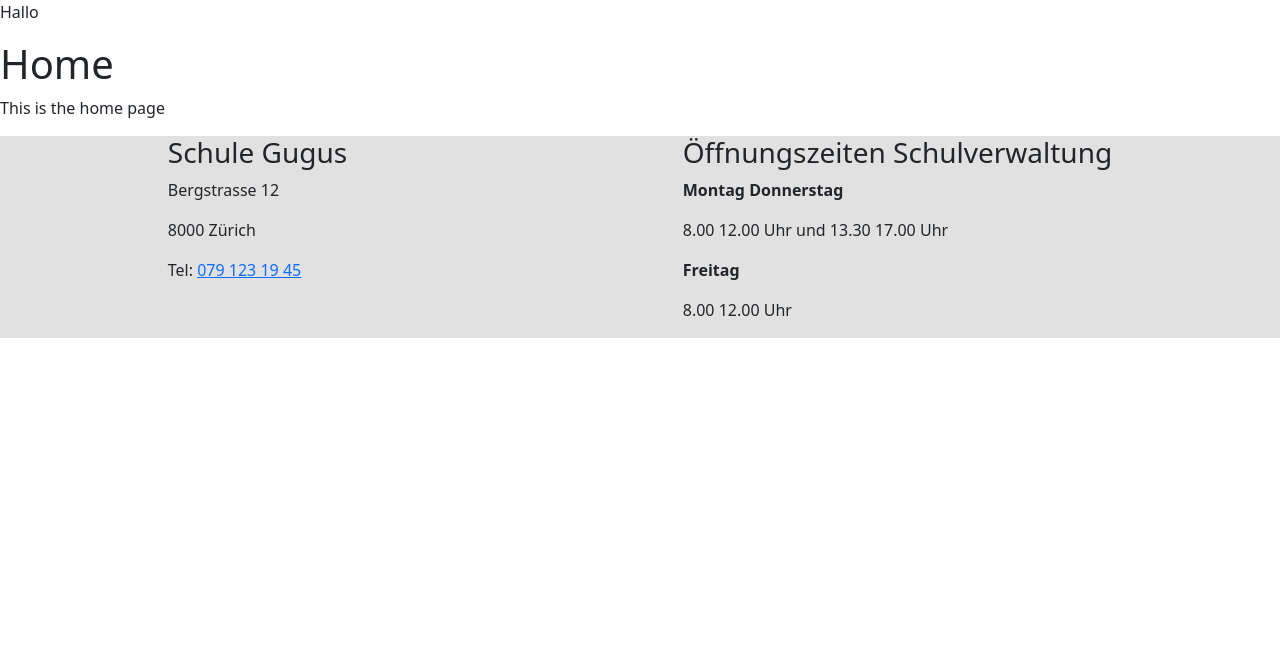
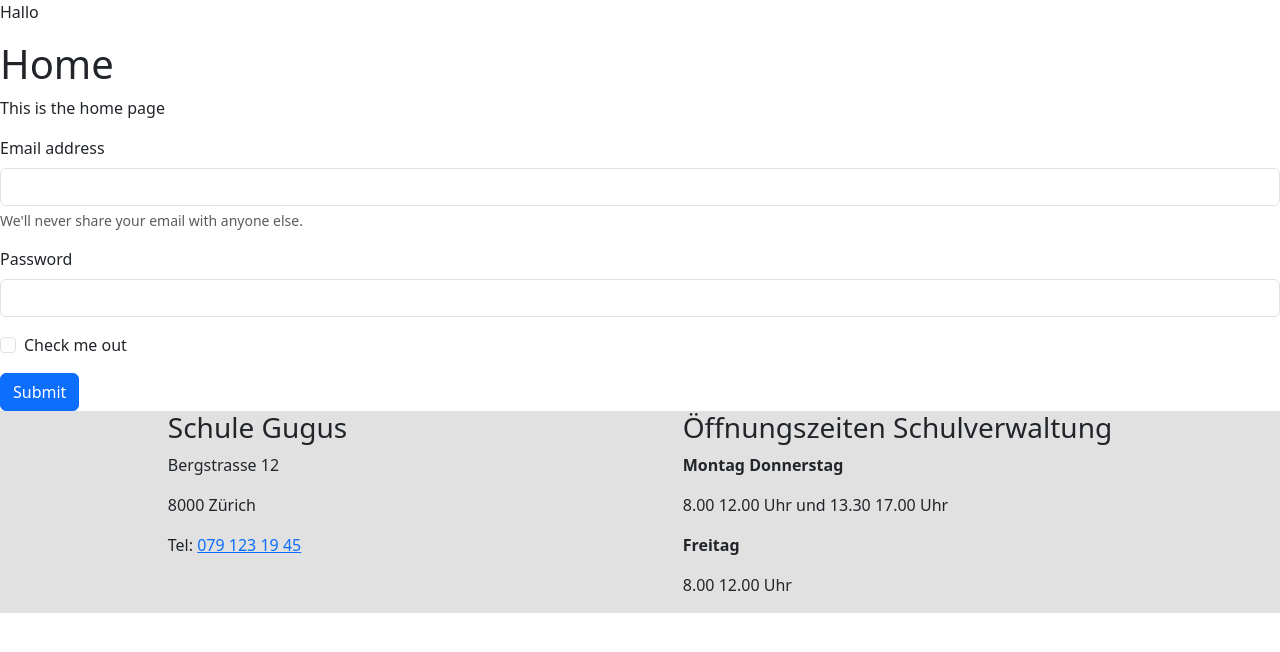
Before and after one commit to RomanBerli/BBW-M293-Skilager, a Next.js app: page / in a window 1280 px wide. Shown: the top 652 px of the page. Built offline with nearby package versions, Linux system fonts and the light colour scheme.

Commit message:
Added Footer, started coding RegistrationForm.

```diff
--- /dev/null
+++ b/components/Footer.js
@@ -0,0 +1,27 @@
+export default function Footer() {
+    return (
+        <div>
+            <footer>
+                <div>
+                    <h3>
+                        Schule Gugus
+                    </h3>
+                    <p>Bergstrasse 12</p>
+                    <p>8000 Zürich</p>
+                    <p>Tel: <a href="tel:+791231945">079 123 19 45</a></p>
+                </div>
+
+                <div>
+                    <h3>
+                        Öffnungszeiten Schulverwaltung
+                    </h3>
+                    <p><strong>Montag  Donnerstag</strong></p>
+                    <p>8.00  12.00 Uhr und 13.30  17.00 Uhr</p>
+                    <p><strong>Freitag</strong></p>
+                    <p>8.00  12.00 Uhr</p>
+                </div>
+            </footer>
+
+        </div>
+    )
+}
--- /dev/null
+++ b/components/RegistrationForm.js
@@ -0,0 +1,22 @@
+export default function RegistrationForm() {
+    return (
+        <div>
+            <form>
+                <div class="mb-3">
+                    <label for="exampleInputEmail1" class="form-label">Email address</label>
+                    <input type="email" class="form-control" id="exampleInputEmail1" aria-describedby="emailHelp" />
+                        <div id="emailHelp" class="form-text">We'll never share your email with anyone else.</div>
+                </div>
+                <div class="mb-3">
+                    <label for="exampleInputPassword1" class="form-label">Password</label>
+                    <input type="password" class="form-control" id="exampleInputPassword1" />
+                </div>
+                <div class="mb-3 form-check">
+                    <input type="checkbox" class="form-check-input" id="exampleCheck1" />
+                        <label class="form-check-label" for="exampleCheck1">Check me out</label>
+                </div>
+                <button type="submit" class="btn btn-primary">Submit</button>
+            </form>
+        </div>
+    )
+}
--- a/pages/_app.js
+++ b/pages/_app.js
@@ -1,5 +1,6 @@
 import "bootstrap/dist/css/bootstrap.min.css";
 import "./_app.css"
+import Footer from "../components/Footer";
 
 export default function App({ Component, pageProps }) {
 
@@ -19,32 +20,8 @@
         <Component {...pageProps} />
       </main>
 
-    <footer>
-      <div>
-        <h3>
-          Schule Gugus
-        </h3>
-        <p>Bergstrasse 12</p>
-        <p>8000 Zürich</p>
-        <p>Tel: <a href="tel:+791231945">079 123 19 45</a></p>
-      </div>
-
-      <div>
-      <h3>
-        Öffnungszeiten Schulverwaltung
-        </h3>
-       <p><strong>Montag  Donnerstag</strong></p>
-       <p>8.00  12.00 Uhr und 13.30  17.00 Uhr</p>
-       <p><strong>Freitag</strong></p>
-       <p>8.00  12.00 Uhr</p>
-      </div>
-    </footer>
-
-
+      <Footer></Footer>
 
     </div>
-
-  //ab hier kein code mehr!
-
   )
 }
--- a/pages/index.js
+++ b/pages/index.js
@@ -1,10 +1,13 @@
 import "bootstrap/dist/css/bootstrap.min.css";
+import RegistrationForm from "../components/RegistrationForm";
 
 export default function IndexPage() {
     return (
         <div>
             <h1>Home</h1>
             <p>This is the home page</p>
+
+            <RegistrationForm></RegistrationForm>
         </div>
     )
 }
```
Lines whose indentation alone changed are shown as unchanged.
